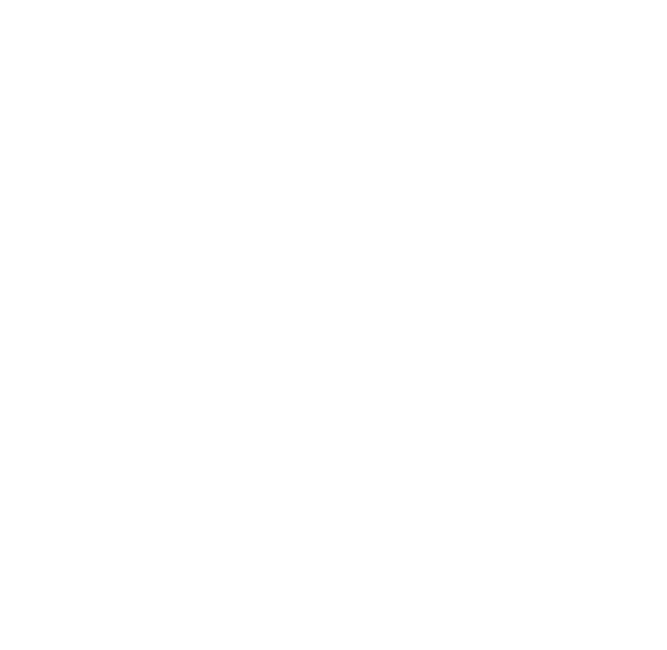
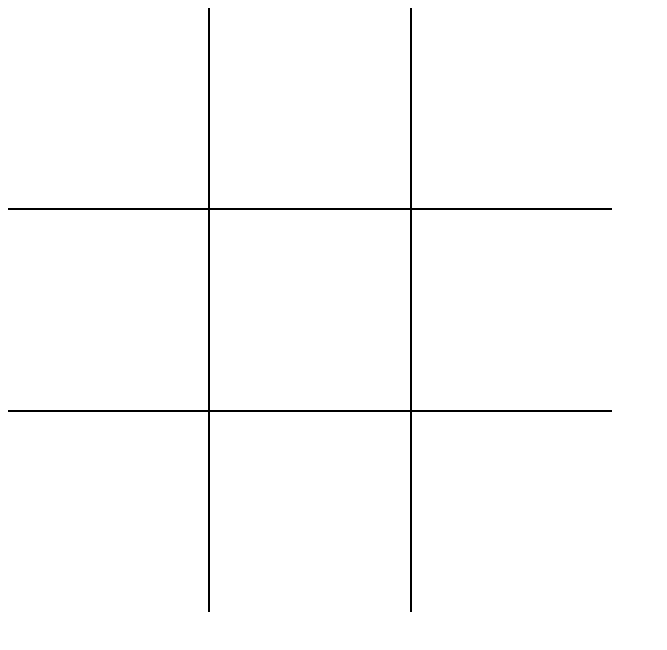
Before and after one commit to Ljyockey/tic-tac-toe, a plain HTML site: page index.html in a window 1280 px wide. Shown: the whole page, without its empty margins (0-667 px from the left). Drawn offline with Linux system fonts and the light colour scheme.

Commit message:
added styling for game board

```diff
--- a/css/main.css
+++ b/css/main.css
@@ -0,0 +1,17 @@
+.square {
+	height: 200px;
+	width: 200px;
+	vertical-align: top;
+}
+
+.row-1, .row-2, .row-3 {
+	display: inline-block;
+}
+
+.row-1, .row-2 {
+	border-bottom: 2px solid black;
+}
+
+.col-1, .col-2 {
+	border-right: 2px solid black;
+}
--- a/index.html
+++ b/index.html
@@ -4,24 +4,25 @@
 		<title>Tic Tac Toe</title>
 		<meta charset="utf-8">
 		<meta name="viewport" content="width=device-width">
+		<link rel="stylesheet" type="text/css" href="css/main.css">
 	</head>
 	<body>
 
 	<section class="board-1">
-		<div class="row-1">
-			<div class="square"  id="one"></div>
-			<div class="square"  id="two"></div>
-			<div class="square" id="three"></div>
+		<div class="row">
+			<div class="square row-1 col-1 diag-1"  id="one"></div
+			><div class="square row-1 col-2"  id="two"></div
+			><div class="square row-1 col-3 diag-2" id="three"></div>
 		</div>
-		<div class="row-2">
-			<div class="square"  id="four"></div>
-			<div class="square"  id="five"></div>
-			<div class="square"  id="six"></div>
+		<div class="row">
+			<div class="square row-2 col-1"  id="four"></div
+			><div class="square row-2 col-2 diag-1 diag-2"  id="five"></div
+			><div class="square row-2 col-3"  id="six"></div>
 		</div>
-		<div class="row-3">
-			<div class="square"  id="seven"></div>
-			<div class="square"  id="eight"></div>
-			<div class="square" id="nine"></div>
+		<div class="row">
+			<div class="square row-3 col-1 diag-2"  id="seven"></div
+			><div class="square row-3 col-2"  id="eight"></div
+			><div class="square row-3 col-3 diag-1" id="nine"></div>
 		</div>
 	</section>
 
```
